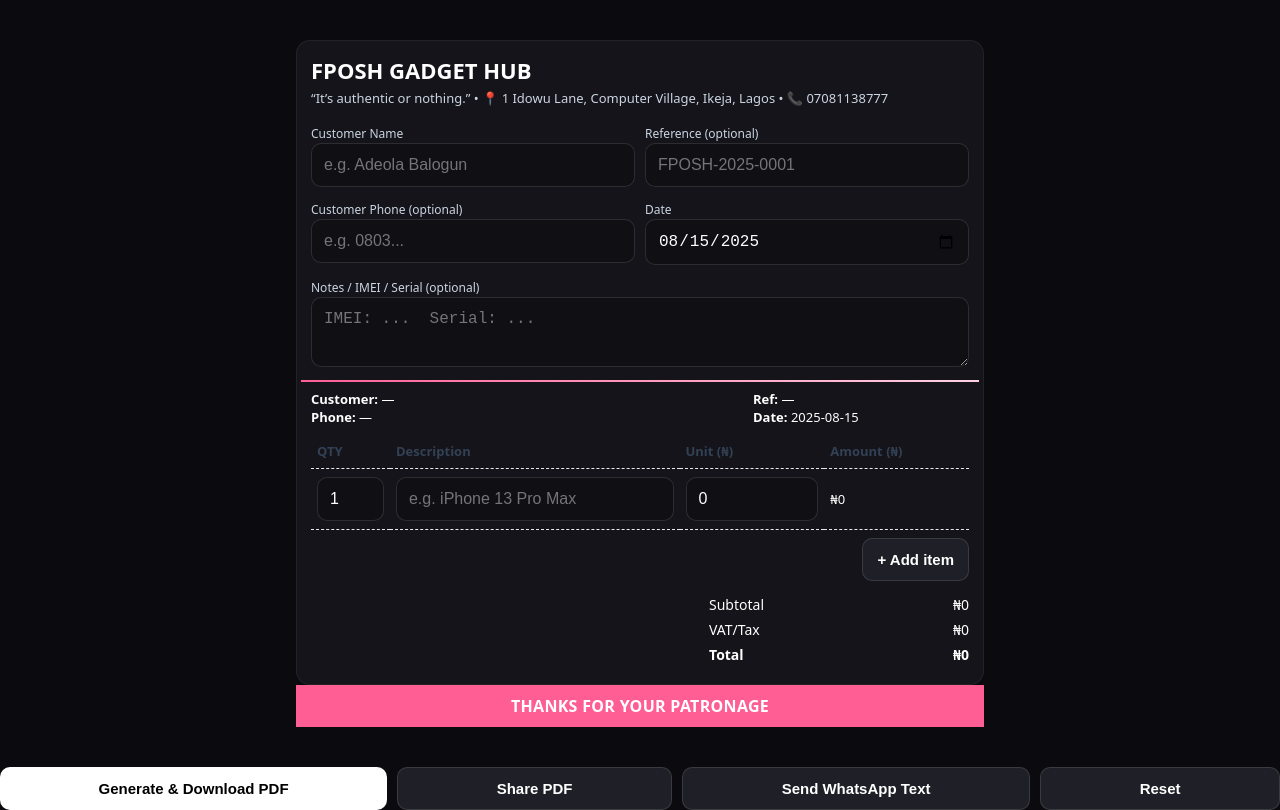
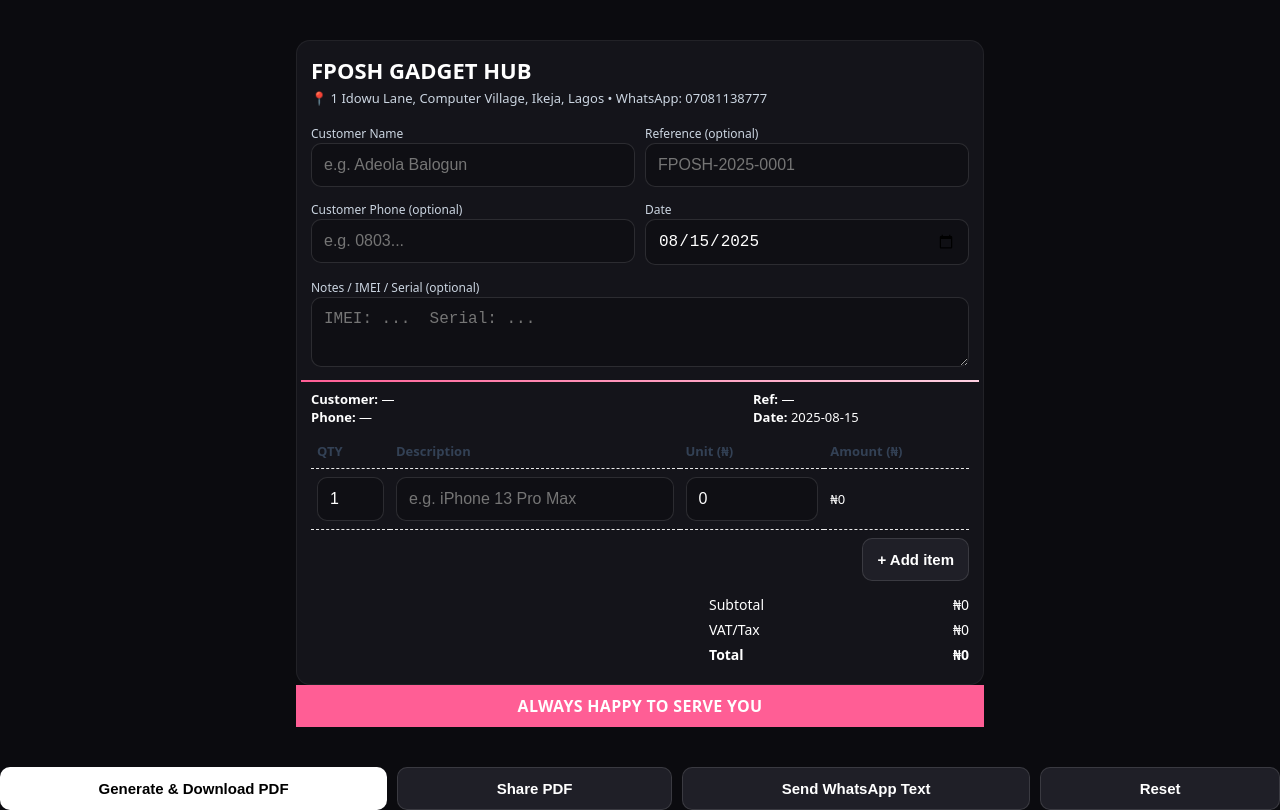
Before and after one commit to DCuriousDev/fposh-reciept, a plain HTML site: page index.html in a window 1280 px wide. Drawn offline with nearby package versions, Linux system fonts and the light colour scheme.

Commit message:
fposh reciept update

```diff
--- a/index.html
+++ b/index.html
@@ -50,7 +50,7 @@
 <div class="wrap">
   <div class="card">
     <h1>FPOSH GADGET HUB</h1>
-    <div class="sub">“It’s authentic or nothing.” • 📍 1 Idowu Lane, Computer Village, Ikeja, Lagos • 📞 07081138777</div>
+    <div class="sub"> 📍 1 Idowu Lane, Computer Village, Ikeja, Lagos • WhatsApp: 07081138777</div>
 
     <div class="grid" id="form">
       <div class="row">
@@ -124,7 +124,7 @@
             </div>
           </div>
         </div>
-        <div class="pinkbar">THANKS FOR YOUR PATRONAGE</div>
+        <div class="pinkbar">ALWAYS HAPPY TO SERVE YOU</div>
       </div>
 
       <div class="btns">
```
